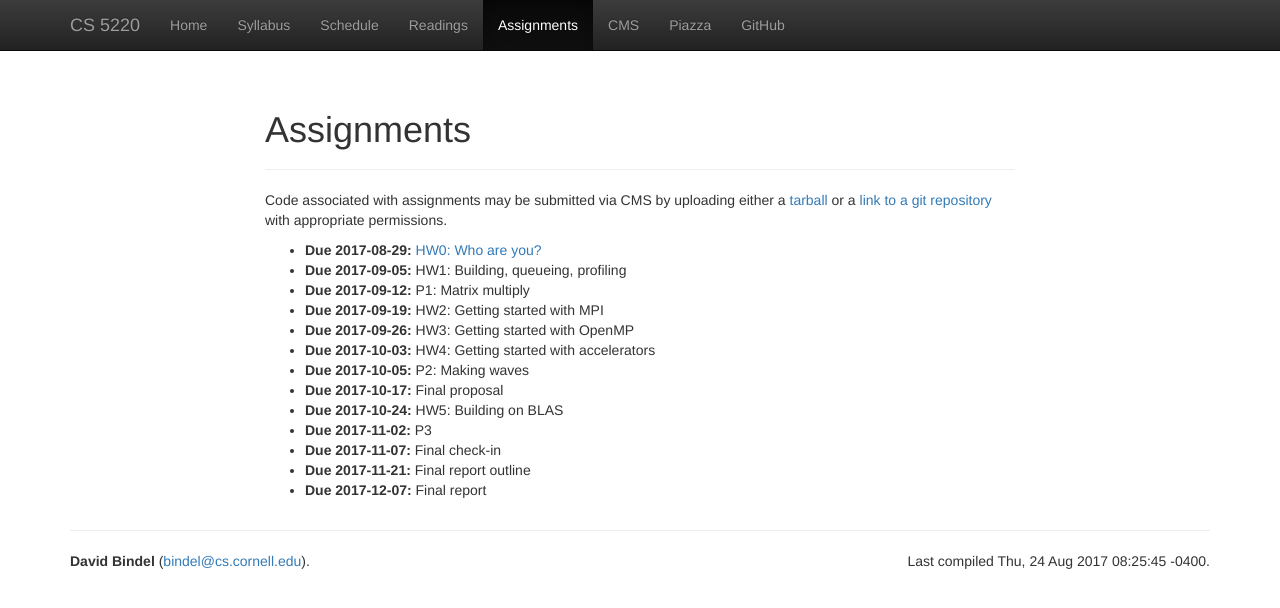
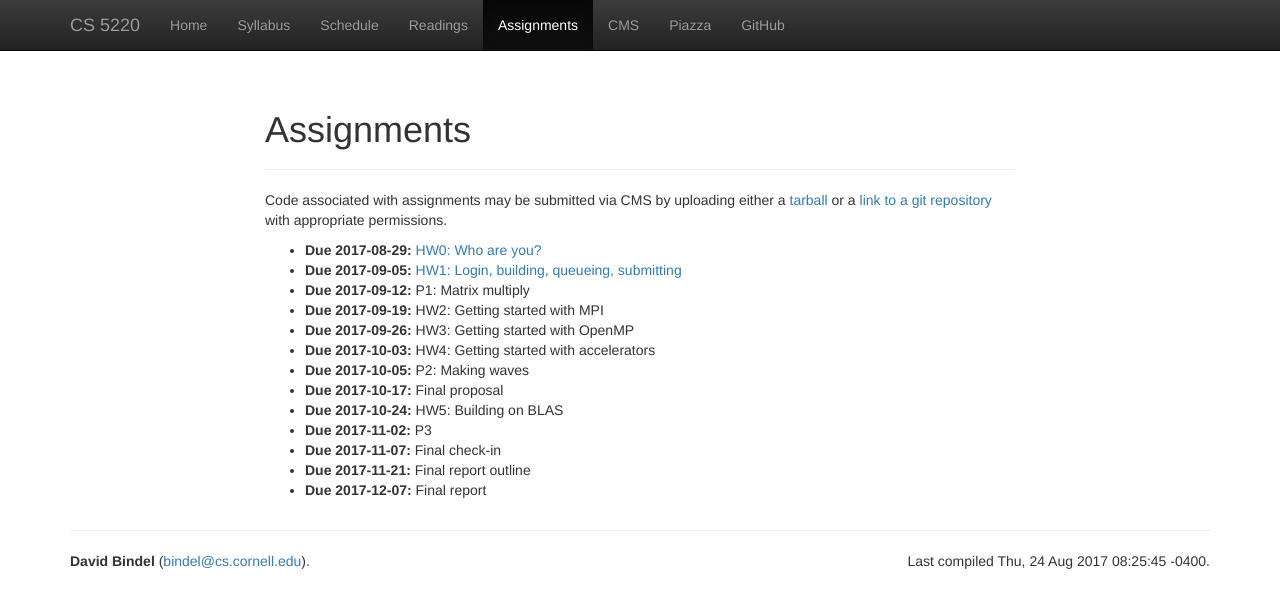
Before and after one commit to cornell-cs5220-f17/cs5220-f17, a Jekyll site: the page built from web/assignments.html, in a window 1280 px wide. Shown: the top 608 px of the page. Built offline with Jekyll 4.4.1, drawn with Linux system fonts in a browser that asks for light colours; nearby versions of some CDN libraries.

Commit message:
Update HW data with link to HW 1.

```diff
--- a/web/_data/hw.yml
+++ b/web/_data/hw.yml
@@ -3,7 +3,8 @@
   file: hw0.txt
   due: 2017-08-29
 -
-  desc: "HW1: Building, queueing, profiling"
+  desc: "HW1: Login, building, queueing, submitting"
+  url: https://github.com/cornell-cs5220-f17/cs5220-HW1
   due: 2017-09-05
 -
   desc: "P1: Matrix multiply"
```
